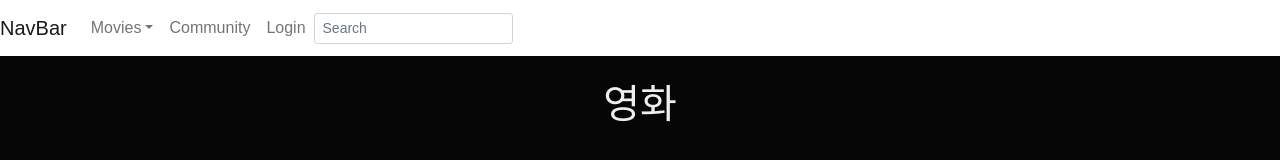
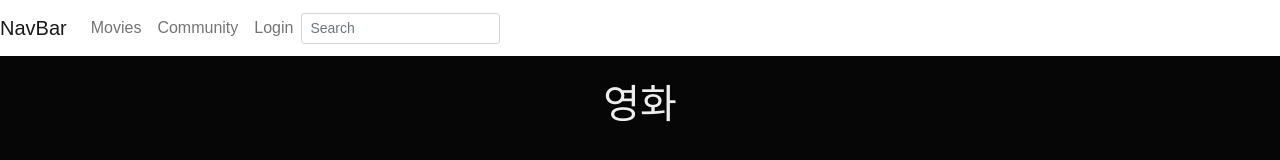
Before and after one commit to KSoonYo/movie_info_website, a Vue app in the folder final-pjt-front/: page /movies in a window 1280 px wide. Shown: the top 160 px of the page. Built offline with nearby package versions, Linux system fonts and the light colour scheme; no server answers; a web font is replaced by a local one; what vue-js-modal would draw is missing.

Commit message:
navbar movies 경로 수정

```diff
--- a/final-pjt-front/src/components/MenuList.vue
+++ b/final-pjt-front/src/components/MenuList.vue
@@ -24,7 +24,7 @@ export default {
   },
   methods:{
     toMovies(){
-      this.$router.push({name: 'NowPlay'}).catch(()=>{})
+      this.$router.push({name: 'TotalMovie'}).catch(()=>{})
     },
 
     toCommunity(){
--- a/final-pjt-front/src/components/NavBar.vue
+++ b/final-pjt-front/src/components/NavBar.vue
@@ -9,11 +9,7 @@
 
       <b-collapse id="nav-collapse" is-nav>
         <b-navbar-nav>
-          <b-nav-item-dropdown  text="Movies" right>
-                <b-dropdown-item @click="$router.push('/movies/popular').catch(()=>{})">전체</b-dropdown-item>
-
-          </b-nav-item-dropdown>
-
+          <b-nav-item @click="$router.push({name: 'TotalMovie'}).catch(()=>{})"> Movies </b-nav-item>
           <b-nav-item @click="$router.push({name: 'AllCommunity'}).catch(()=>{})">Community</b-nav-item>
         </b-navbar-nav>
 
```
